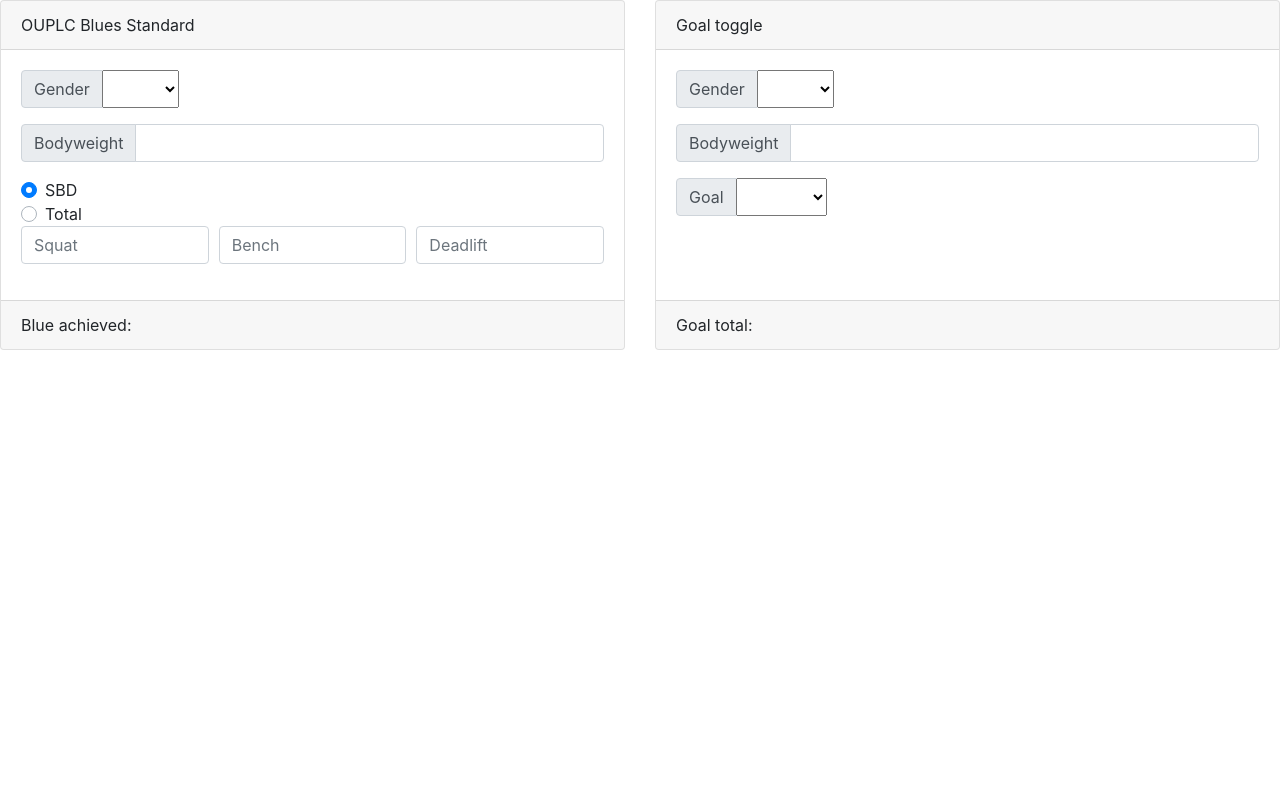
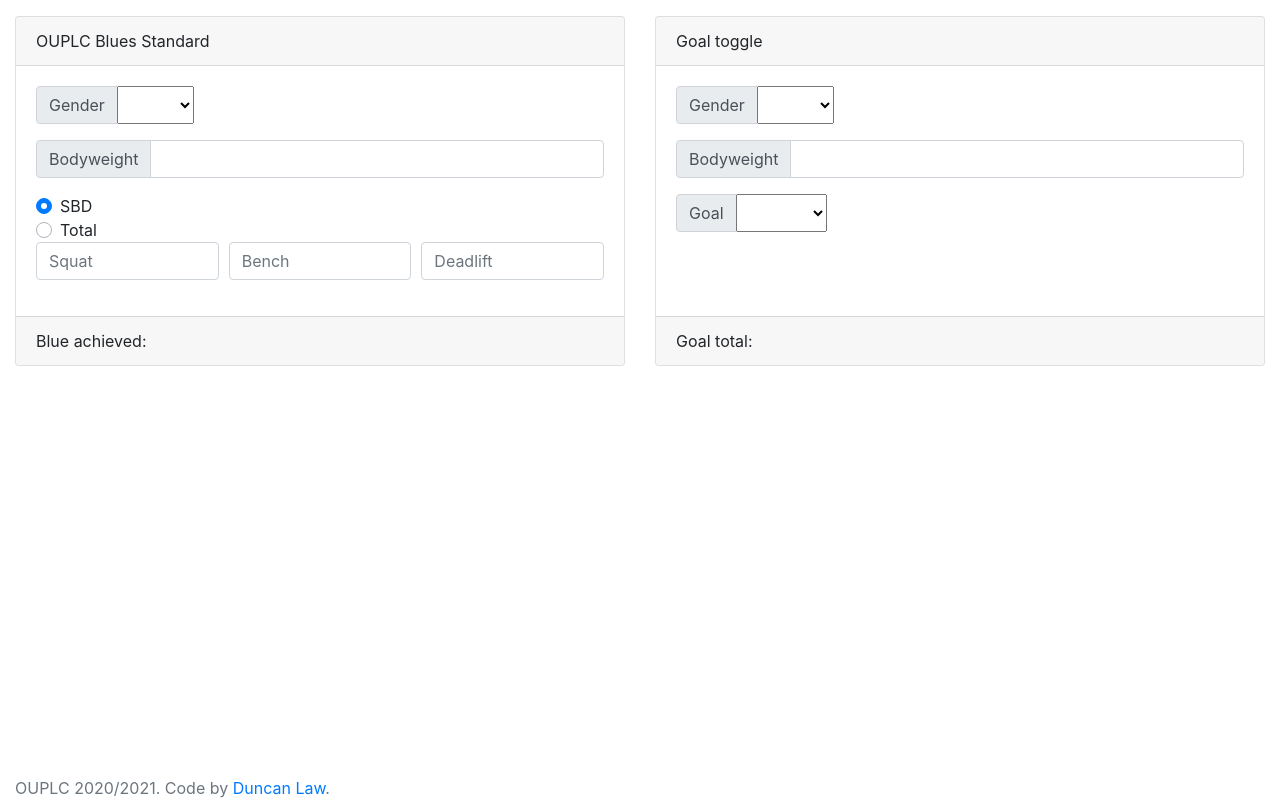
Before and after one commit to DuncanTLaw/Blues-Calculator, an Angular app: page / in a window 1280 px wide. Built offline with nearby package versions, Linux system fonts and the light colour scheme.

Commit message:
Add footer

```diff
--- a/src/app/app.component.css
+++ b/src/app/app.component.css
@@ -0,0 +1,4 @@
+footer {
+  position: absolute;
+  bottom: 0;
+}
--- a/src/app/app.component.html
+++ b/src/app/app.component.html
@@ -1,3 +1,4 @@
+<div class="container-fluid mt-3">
   <div class="card-deck">
     <div class="card">
       <div class="card-header">OUPLC Blues Standard</div>
@@ -160,3 +161,12 @@
       <div class="card-footer">Goal total: {{ goalTotal }}</div>
     </div>
   </div>
+</div>
+
+<div class="container-fluid">
+  <footer class="footer">
+    <div class="copyright text-center text-xl-left text-muted">
+      OUPLC 2020/2021. Code by <a href="mailto:duncan.law@new.ox.ac.uk">Duncan Law</a>.
+    </div>
+  </footer>
+</div>
```
Lines whose indentation alone changed are shown as unchanged.
